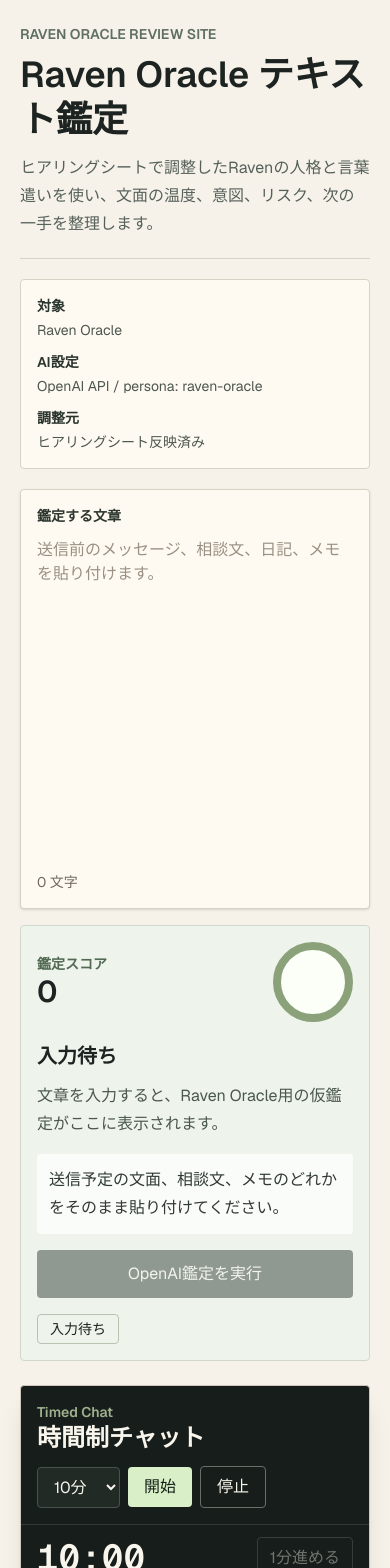
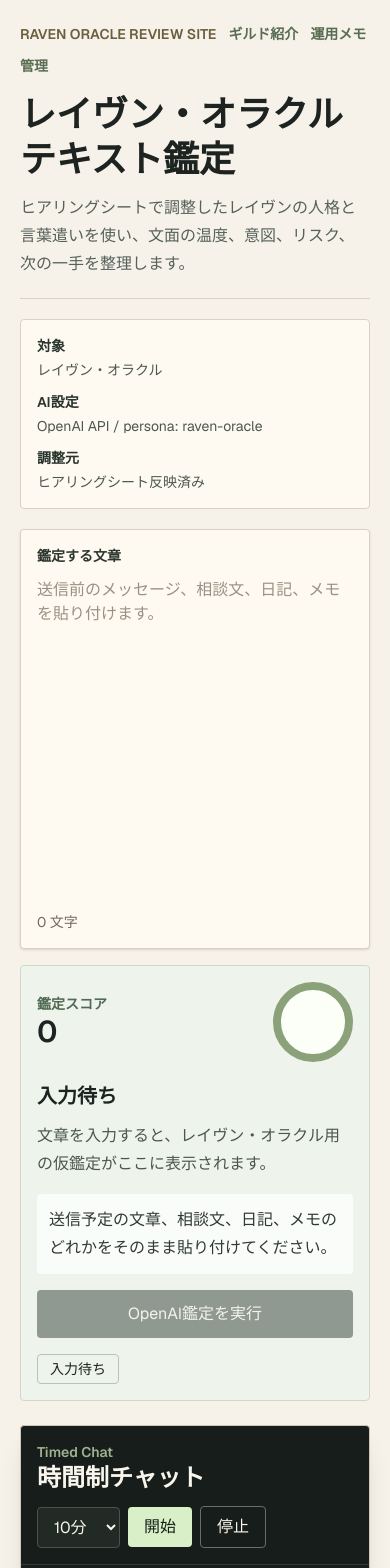
Before and after one commit to drravenoracle-create/raven, a Next.js app: page / in a window 390 px wide. Shown: the top 1568 px of the page. Built offline with nearby package versions, Linux system fonts and the light colour scheme.

Commit message:
Fix Raven guild member names

```diff
--- /dev/null
+++ b/app/guild/page.tsx
@@ -0,0 +1,100 @@
+import Link from "next/link";
+
+const lunaUrl = "https://luna-starwind.pages.dev";
+
+const members = [
+  {
+    id: "luna",
+    name: "ルナ・スターウィンド",
+    role: "月と花の相談役",
+    relation: "レイヴンの弟子",
+    summary: "恋愛や人間関係で揺れる気持ちを、やさしく整理するギルドメンバー。相談者が自分の本音に戻れるよう、静かな言葉で道筋を照らします。",
+    tone: "やわらかく、親しみやすく、気持ちに寄り添う。",
+    accent: "#4d6d77",
+    href: lunaUrl,
+  },
+  {
+    id: "scarlet",
+    name: "スカーレット・ガーディアン",
+    role: "境界線と守りの相談役",
+    relation: "レイヴンの長年の戦友",
+    summary: "距離感、決断、守る力を扱うギルドメンバー。人間関係で自分をすり減らしている人に、守るべき境界線を思い出させます。",
+    tone: "冷静で誠実。必要なことをはっきり伝える。",
+    accent: "#9d2d3e",
+  },
+  {
+    id: "atlas",
+    name: "アトラススミス",
+    role: "現実整理と修理の相談役",
+    relation: "レイヴンの仲間",
+    summary: "仕事、生活、計画整理に強いギルドメンバー。抽象的な不安を分解し、今日できる作業と整える順番に落とし込みます。",
+    tone: "実務的で、職人気質。具体的に助言する。",
+    accent: "#6f5a42",
+  },
+  {
+    id: "sol",
+    name: "ソル・オーロラ",
+    role: "希望と再出発の相談役",
+    relation: "ギルドのムードメーカー",
+    summary: "自己肯定感、新しい始まり、気持ちの切り替えを扱うギルドメンバー。不安の中でも小さな希望を見つけ、次の一歩につなげます。",
+    tone: "明るく前向き。ただし痛みを軽く扱わない。",
+    accent: "#d39a2e",
+  },
+];
+
+export const metadata = {
+  title: "レイヴン・オラクルのギルド紹介",
+  description: "レイヴン・オラクル、ルナ・スターウィンド、スカーレット・ガーディアンたちのギルドメンバー紹介ページです。",
+};
+
+export default function GuildPage() {
+  return (
+    <main className="min-h-screen bg-[#f6f2ea] text-[#1d2320]">
+      <section className="mx-auto max-w-7xl px-5 py-8">
+        <header className="border-b border-[#d8d1c4] pb-7">
+          <nav className="mb-5 flex flex-wrap gap-3 text-sm font-semibold text-[#596d51]">
+            <Link href="/">レイヴン・オラクル</Link>
+            <Link href="/blog/">運用メモ</Link>
+          </nav>
+          <p className="text-sm font-semibold uppercase text-[#6c5f3d]">Guild Profile</p>
+          <h1 className="mt-2 text-4xl font-semibold leading-tight sm:text-5xl">レイヴン・オラクルのギルド</h1>
+          <p className="mt-4 max-w-3xl text-base leading-8 text-[#56615a]">
+            ギルドは未来を断定する場所ではなく、相談者が自分の状況を整理し、次の一歩を選ぶための静かな拠点です。レイヴン・オラクルを中心に、役割の違うメンバーが相談テーマごとの入口を担います。
+          </p>
+        </header>
+
+        <section className="mt-8 grid gap-4 lg:grid-cols-[0.9fr_1.1fr]">
+          <aside className="rounded border border-[#d8d1c4] bg-[#fffaf1] p-5">
+            <p className="text-sm font-semibold text-[#596d51]">Founder</p>
+            <h2 className="mt-2 text-3xl font-semibold">レイヴン・オラクル</h2>
+            <p className="mt-3 leading-7 text-[#56615a]">
+              元軍師。冷静で知的、神秘的でありながら現実的な相談役です。ギルド創設者として、相談者が恐れではなく判断軸から次の行動を選べるよう導きます。
+            </p>
+          </aside>
+          <div className="rounded border border-[#cfd8cb] bg-[#eef4ec] p-5">
+            <h2 className="text-2xl font-semibold">確認済みの正式表記</h2>
+            <ul className="mt-4 grid gap-3 text-sm leading-7 text-[#4b574e] sm:grid-cols-3">
+              <li className="rounded bg-white/70 p-3">レイヴン: レイヴン・オラクル</li>
+              <li className="rounded bg-white/70 p-3">ルナ: <a className="font-semibold text-[#315f70] underline" href={lunaUrl}>ルナ・スターウィンド</a></li>
+              <li className="rounded bg-white/70 p-3">スカーレット: スカーレット・ガーディアン</li>
+            </ul>
+          </div>
+        </section>
+
+        <section className="mt-8 grid gap-4 md:grid-cols-2">
+          {members.map((member) => (
+            <article key={member.id} className="rounded border border-[#d8d1c4] bg-[#fffaf1] p-5" style={{ borderTop: `6px solid ${member.accent}` }}>
+              <p className="text-sm font-semibold text-[#596d51]">{member.role}</p>
+              <h2 className="mt-2 text-2xl font-semibold">
+                {member.href ? <a className="text-[#1d2320] underline decoration-[#4d6d77]/50 underline-offset-4" href={member.href}>{member.name}</a> : member.name}
+              </h2>
+              <p className="mt-1 text-sm font-semibold text-[#6c5f3d]">{member.relation}</p>
+              <p className="mt-3 leading-7 text-[#56615a]">{member.summary}</p>
+              <p className="mt-4 rounded bg-white/70 p-3 text-sm leading-6 text-[#303a33]">{member.tone}</p>
+            </article>
+          ))}
+        </section>
+      </section>
+    </main>
+  );
+}
--- a/app/layout.tsx
+++ b/app/layout.tsx
@@ -13,13 +13,13 @@
 });
 
 export const metadata: Metadata = {
-  title: "Raven Oracle テキスト鑑定",
+  title: "レイヴン・オラクル テキスト鑑定",
   description:
-    "Raven Oracle向けのAIテキスト鑑定と時間制チャット。ヒアリングシートに基づくpersona設定をOpenAI APIに反映します。",
+    "レイヴン・オラクルのAIテキスト鑑定と時間制チャット。文章の温度、意図、リスク、次の一手を整理します。",
   openGraph: {
-    title: "Raven Oracle テキスト鑑定",
+    title: "レイヴン・オラクル テキスト鑑定",
     description:
-      "文章の温度、意図、リスク、次の一手をRaven Oracleのpersonaで整理します。",
+      "文章の温度、意図、リスク、次の一手をレイヴン・オラクルの視点で整理します。",
     type: "website",
   },
   icons: {
@@ -35,9 +35,7 @@
 }>) {
   return (
     <html lang="ja">
-      <body
-        className={`${geistSans.variable} ${geistMono.variable} antialiased`}
-      >
+      <body className={`${geistSans.variable} ${geistMono.variable} antialiased`}>
         {children}
       </body>
     </html>
--- a/app/page.tsx
+++ b/app/page.tsx
@@ -1,5 +1,6 @@
 "use client";
 
+import Link from "next/link";
 import { FormEvent, useEffect, useMemo, useState } from "react";
 
 type Message = {
@@ -13,7 +14,7 @@
   {
     id: 1,
     role: "raven",
-    text: "鑑定したい文章を貼り付けてください。文面の温度、意図、圧、次の一手を整理します。",
+    text: "鑑定したい文章を貼り付けてください。文章の温度、意図、リスク、次の一手を整理します。",
     at: "00:00",
   },
 ];
@@ -21,32 +22,10 @@
 function scoreText(text: string) {
   const trimmed = text.trim();
   const lengthScore = Math.min(35, Math.round(trimmed.length / 12));
-  const questionScore = (trimmed.match(/[?]/g) ?? []).length * 7;
-  const emotionWords = [
-    "不安",
-    "怖い",
-    "迷う",
-    "好き",
-    "嫌い",
-    "つらい",
-    "怒り",
-    "寂しい",
-    "信じる",
-    "anxious",
-    "afraid",
-    "lost",
-    "love",
-    "hate",
-    "hurt",
-    "angry",
-    "lonely",
-    "trust",
-  ];
-  const emotionScore = emotionWords.reduce(
-    (sum, word) => sum + (trimmed.toLowerCase().includes(word) ? 8 : 0),
-    0,
-  );
-  const clarityScore = /したい|必要|なぜなら|だから|決める|予定|want|need|because|therefore|decide|plan/i.test(trimmed) ? 18 : 6;
+  const questionScore = (trimmed.match(/[?？]/g) ?? []).length * 7;
+  const emotionWords = ["不安", "怖い", "迷い", "好き", "嫌い", "つらい", "怒り", "寂しい", "信じる", "anxious", "afraid", "lost", "love", "hate", "hurt", "angry", "lonely", "trust"];
+  const emotionScore = emotionWords.reduce((sum, word) => sum + (trimmed.toLowerCase().includes(word) ? 8 : 0), 0);
+  const clarityScore = /したい|必要|なぜなら|だから|決める|want|need|because|therefore|decide|plan/i.test(trimmed) ? 18 : 6;
 
   return Math.min(100, 18 + lengthScore + questionScore + emotionScore + clarityScore);
 }
@@ -56,28 +35,28 @@
     return {
       score: 0,
       title: "入力待ち",
-      summary: "文章を入力すると、Raven Oracle用の仮鑑定がここに表示されます。",
-      advice: "送信予定の文面、相談文、メモのどれかをそのまま貼り付けてください。",
+      summary: "文章を入力すると、レイヴン・オラクル用の仮鑑定がここに表示されます。",
+      advice: "送信予定の文章、相談文、日記、メモのどれかをそのまま貼り付けてください。",
       flags: ["入力待ち"],
     };
   }
 
   const score = scoreText(text);
   const lower = text.toLowerCase();
-  const isQuestion = /[?？]|どう|なぜ|べき|かな|how|why|should|could|would/.test(lower);
-  const isEmotional = /不安|怖い|迷う|好き|嫌い|つらい|怒り|寂しい|信じる|anxious|afraid|lost|love|hate|hurt|angry|lonely|trust/.test(lower);
+  const isQuestion = /[?？]|どう|なに|すべき|かな|how|why|should|could|would/.test(lower);
+  const isEmotional = /不安|怖い|迷い|好き|嫌い|つらい|怒り|寂しい|信じる|anxious|afraid|lost|love|hate|hurt|angry|lonely|trust/.test(lower);
   const isAction = /したい|必要|送る|会う|決める|止める|始める|変える|want|need|send|meet|decide|stop|start|change/.test(lower);
 
   return {
     score,
-    title: score >= 75 ? "圧が強い文面" : score >= 50 ? "意図が見える文面" : "余白が多い文面",
+    title: score >= 75 ? "圧が強い文章" : score >= 50 ? "感情が見える文章" : "余白が多い文章",
     summary: isEmotional
-      ? "感情が文面を運んでいます。誠実さは伝わりますが、要求や境界線は少し補強が必要です。"
+      ? "感情が文章を選んでいます。誠実さは伝わりますが、要求や境界線の補強が少し必要です。"
       : isQuestion
-        ? "問いかけが中心です。相手の返答を引き出しやすい一方で、結論はまだ開いた状態です。"
+        ? "問いかけが中心です。相手の返信を引き出しやすい一方で、結論はまだ開いた状態です。"
         : "落ち着いた説明文です。重要度や感情を一文足すと、意図がより明確になります。",
     advice: isAction
-      ? "最後に「次にどうしてほしいか」を一文で明示すると、相手が返答しやすくなります。"
+      ? "最後に『次にどうしてほしいか』を一文で明示すると、相手が返信しやすくなります。"
       : "改善するなら、希望、境界線、タイミングを一つずつ足してください。",
     flags: [
       isEmotional ? "感情強め" : "感情控えめ",
@@ -156,13 +135,8 @@
     try {
       const response = await fetch("/api/raven", {
         method: "POST",
-        headers: {
-          "Content-Type": "application/json",
-        },
-        body: JSON.stringify({
-          mode: "reading",
-          sourceText: text,
-        }),
+        headers: { "Content-Type": "application/json" },
+        body: JSON.stringify({ mode: "reading", sourceText: text }),
       });
       const data = (await response.json()) as { text?: string; error?: string };
 
@@ -197,17 +171,12 @@
     try {
       const response = await fetch("/api/raven", {
         method: "POST",
-        headers: {
-          "Content-Type": "application/json",
-        },
+        headers: { "Content-Type": "application/json" },
         body: JSON.stringify({
           mode: "chat",
           sourceText: text,
           message: currentDraft,
-          history: messages.map(({ role, text: messageText }) => ({
-            role,
-            text: messageText,
-          })),
+          history: messages.map(({ role, text: messageText }) => ({ role, text: messageText })),
         }),
       });
       const data = (await response.json()) as { text?: string; error?: string };
@@ -218,12 +187,7 @@
 
       setMessages((current) => [
         ...current,
-        {
-          id: Date.now() + 1,
-          role: "raven",
-          text: data.text,
-          at: formatSeconds(Math.max(0, remaining - 15)),
-        },
+        { id: Date.now() + 1, role: "raven", text: data.text, at: formatSeconds(Math.max(0, remaining - 15)) },
       ]);
       setChatStatus("idle");
     } catch {
@@ -232,10 +196,7 @@
         {
           id: Date.now() + 1,
           role: "raven",
-          text:
-            reading.score > 0
-              ? `${reading.title}です。今は「${reading.flags[1]}」として扱うと整理しやすいです。${reading.advice}`
-              : "OpenAIはまだ未設定です。鑑定対象の文章を貼ると、ローカル判定で補助できます。",
+          text: reading.score > 0 ? `${reading.title}です。今は「${reading.flags[1]}」として扱うと整理しやすいです。${reading.advice}` : "OpenAIはまだ未設定です。鑑定対象の文章を貼ると、ローカル判定で補助できます。",
           at: formatSeconds(Math.max(0, remaining - 15)),
         },
       ]);
@@ -248,156 +209,49 @@
       <section className="mx-auto grid min-h-screen w-full max-w-7xl gap-6 px-5 py-6 lg:grid-cols-[1.05fr_0.95fr]">
         <div className="flex flex-col gap-5">
           <header className="border-b border-[#d8d1c4] pb-5">
-            <p className="text-sm font-semibold uppercase text-[#5f6f61]">
-              Raven Oracle Review Site
-            </p>
-            <h1 className="mt-2 text-4xl font-semibold leading-tight sm:text-5xl">
-              Raven Oracle テキスト鑑定
-            </h1>
+            <nav className="mb-4 flex flex-wrap gap-3 text-sm font-semibold text-[#596d51]">
+              <span className="uppercase text-[#6c5f3d]">Raven Oracle Review Site</span>
+              <Link href="/guild/">ギルド紹介</Link>
+              <Link href="/blog/">運用メモ</Link>
+              <Link href="/admin/" rel="nofollow">管理</Link>
+            </nav>
+            <h1 className="mt-2 text-4xl font-semibold leading-tight sm:text-5xl">レイヴン・オラクル テキスト鑑定</h1>
             <p className="mt-3 max-w-2xl text-base leading-7 text-[#56615a]">
-              ヒアリングシートで調整したRavenの人格と言葉遣いを使い、文面の温度、意図、リスク、次の一手を整理します。
+              ヒアリングシートで調整したレイヴンの人格と言葉遣いを使い、文面の温度、意図、リスク、次の一手を整理します。
             </p>
           </header>
 
           <div className="grid gap-3 rounded border border-[#d8d1c4] bg-[#fffaf1] p-4 text-sm text-[#4c574f] sm:grid-cols-3">
-            <div>
-              <p className="font-semibold text-[#28332c]">対象</p>
-              <p className="mt-1">Raven Oracle</p>
-            </div>
-            <div>
-              <p className="font-semibold text-[#28332c]">AI設定</p>
-              <p className="mt-1">OpenAI API / persona: raven-oracle</p>
-            </div>
-            <div>
-              <p className="font-semibold text-[#28332c]">調整元</p>
-              <p className="mt-1">ヒアリングシート反映済み</p>
-            </div>
+            <div><p className="font-semibold text-[#28332c]">対象</p><p className="mt-1">レイヴン・オラクル</p></div>
+            <div><p className="font-semibold text-[#28332c]">AI設定</p><p className="mt-1">OpenAI API / persona: raven-oracle</p></div>
+            <div><p className="font-semibold text-[#28332c]">調整元</p><p className="mt-1">ヒアリングシート反映済み</p></div>
           </div>
 
           <div className="grid gap-4 xl:grid-cols-[1fr_0.78fr]">
             <label className="flex min-h-[420px] flex-col rounded border border-[#d8d1c4] bg-[#fffaf1] p-4 shadow-sm">
               <span className="text-sm font-semibold text-[#2d372f]">鑑定する文章</span>
-              <textarea
-                className="mt-3 min-h-0 flex-1 resize-none bg-transparent text-base leading-7 outline-none placeholder:text-[#9a9184]"
-                value={text}
-                onChange={(event) => setText(event.target.value)}
-                placeholder="送信前のメッセージ、相談文、日記、メモを貼り付けます。"
-              />
+              <textarea className="mt-3 min-h-0 flex-1 resize-none bg-transparent text-base leading-7 outline-none placeholder:text-[#9a9184]" value={text} onChange={(event) => setText(event.target.value)} placeholder="送信前のメッセージ、相談文、日記、メモを貼り付けます。" />
               <span className="mt-3 text-sm text-[#71695e]">{text.trim().length} 文字</span>
             </label>
 
             <aside className="rounded border border-[#cfd8cb] bg-[#eef4ec] p-4">
-              <div className="flex items-center justify-between gap-3">
-                <div>
-                  <p className="text-sm font-semibold text-[#526954]">鑑定スコア</p>
-                  <h2 className="text-3xl font-semibold">{reading.score}</h2>
-                </div>
-                <div className="h-20 w-20 rounded-full border-8 border-[#8aa179] bg-[#fbfff7]" />
-              </div>
+              <div className="flex items-center justify-between gap-3"><div><p className="text-sm font-semibold text-[#526954]">鑑定スコア</p><h2 className="text-3xl font-semibold">{reading.score}</h2></div><div className="h-20 w-20 rounded-full border-8 border-[#8aa179] bg-[#fbfff7]" /></div>
               <h3 className="mt-5 text-xl font-semibold">{reading.title}</h3>
               <p className="mt-3 leading-7 text-[#4b574e]">{reading.summary}</p>
               <p className="mt-4 rounded bg-[#ffffffb8] p-3 leading-7 text-[#303a33]">{reading.advice}</p>
-              <button
-                className="mt-4 w-full rounded bg-[#1f2c24] px-4 py-3 text-sm font-semibold text-[#f8f5ec] disabled:opacity-45"
-                onClick={runOpenAIReading}
-                disabled={!text.trim() || apiStatus === "loading"}
-              >
-                {apiStatus === "loading" ? "OpenAIで鑑定中..." : "OpenAI鑑定を実行"}
-              </button>
-              {apiError ? (
-                <p className="mt-3 rounded border border-[#c99b83] bg-[#fff4ed] p-3 text-sm leading-6 text-[#7a351e]">
-                  {apiError}
-                </p>
-              ) : null}
-              {openAIReading ? (
-                <div className="mt-3 rounded border border-[#b8c4b2] bg-[#fbfff7] p-3">
-                  <p className="text-sm font-semibold text-[#526954]">OpenAI鑑定結果</p>
-                  <p className="mt-2 whitespace-pre-wrap leading-7 text-[#303a33]">{openAIReading}</p>
-                </div>
-              ) : null}
-              <div className="mt-4 flex flex-wrap gap-2">
-                {reading.flags.map((flag) => (
-                  <span key={flag} className="rounded border border-[#b8c4b2] px-3 py-1 text-sm">
-                    {flag}
-                  </span>
-                ))}
-              </div>
+              <button className="mt-4 w-full rounded bg-[#1f2c24] px-4 py-3 text-sm font-semibold text-[#f8f5ec] disabled:opacity-45" onClick={runOpenAIReading} disabled={!text.trim() || apiStatus === "loading"}>{apiStatus === "loading" ? "OpenAIで鑑定中..." : "OpenAI鑑定を実行"}</button>
+              {apiError ? <p className="mt-3 rounded border border-[#c99b83] bg-[#fff4ed] p-3 text-sm leading-6 text-[#7a351e]">{apiError}</p> : null}
+              {openAIReading ? <div className="mt-3 rounded border border-[#b8c4b2] bg-[#fbfff7] p-3"><p className="text-sm font-semibold text-[#526954]">OpenAI鑑定結果</p><p className="mt-2 whitespace-pre-wrap leading-7 text-[#303a33]">{openAIReading}</p></div> : null}
+              <div className="mt-4 flex flex-wrap gap-2">{reading.flags.map((flag) => <span key={flag} className="rounded border border-[#b8c4b2] px-3 py-1 text-sm">{flag}</span>)}</div>
             </aside>
           </div>
         </div>
 
         <section className="flex min-h-[640px] flex-col rounded border border-[#cfc7ba] bg-[#171d1a] text-[#f8f5ec] shadow-xl">
-          <div className="flex flex-wrap items-center justify-between gap-3 border-b border-[#313b35] p-4">
-            <div>
-              <p className="text-sm font-semibold text-[#9eb28f]">Timed Chat</p>
-              <h2 className="text-2xl font-semibold">時間制チャット</h2>
-            </div>
-            <div className="flex items-center gap-2">
-              <select
-                className="rounded border border-[#48534d] bg-[#222a25] px-3 py-2 text-sm"
-                value={duration}
-                onChange={(event) => {
-                  const next = Number(event.target.value);
-                  setDuration(next);
-                  if (!active) setRemaining(next * 60);
-                }}
-              >
-                <option value={5}>5分</option>
-                <option value={10}>10分</option>
-                <option value={20}>20分</option>
-                <option value={30}>30分</option>
-              </select>
-              <button className="rounded bg-[#d9efc8] px-4 py-2 text-sm font-semibold text-[#142017]" onClick={startSession}>
-                開始
-              </button>
-              <button className="rounded border border-[#657167] px-4 py-2 text-sm" onClick={stopSession}>
-                停止
-              </button>
-            </div>
-          </div>
-
-          <div className="flex items-center justify-between border-b border-[#313b35] px-4 py-3">
-            <div className="font-mono text-4xl font-semibold">{formatSeconds(remaining)}</div>
-            <button
-              className="rounded border border-[#657167] px-3 py-2 text-sm disabled:opacity-40"
-              disabled={!active || remaining === 0}
-              onClick={tickMinute}
-            >
-              1分進める
-            </button>
-          </div>
-
-          <div className="flex-1 space-y-3 overflow-y-auto p-4">
-            {messages.map((message) => (
-              <article
-                key={message.id}
-                className={`max-w-[86%] rounded p-3 ${
-                  message.role === "user"
-                    ? "ml-auto bg-[#e7ddc8] text-[#1e241f]"
-                    : "bg-[#26302a] text-[#f8f5ec]"
-                }`}
-              >
-                <div className="mb-1 flex justify-between gap-4 text-xs opacity-70">
-                  <span>{message.role === "user" ? "あなた" : "Raven"}</span>
-                  <span>{message.at}</span>
-                </div>
-                <p className="leading-7">{message.text}</p>
-              </article>
-            ))}
-          </div>
-
-          <form className="flex gap-2 border-t border-[#313b35] p-4" onSubmit={sendMessage}>
-            <input
-              className="min-w-0 flex-1 rounded border border-[#48534d] bg-[#222a25] px-3 py-3 outline-none placeholder:text-[#8b948e]"
-              value={draft}
-              onChange={(event) => setDraft(event.target.value)}
-              placeholder={active ? "Ravenに相談する" : "セッション開始後に入力できます"}
-              disabled={!active || chatStatus === "loading"}
-            />
-            <button className="rounded bg-[#d9efc8] px-5 py-3 font-semibold text-[#142017]" disabled={!active || chatStatus === "loading"}>
-              {chatStatus === "loading" ? "送信中" : "送信"}
-            </button>
-          </form>
+          <div className="flex flex-wrap items-center justify-between gap-3 border-b border-[#313b35] p-4"><div><p className="text-sm font-semibold text-[#9eb28f]">Timed Chat</p><h2 className="text-2xl font-semibold">時間制チャット</h2></div><div className="flex items-center gap-2"><select className="rounded border border-[#48534d] bg-[#222a25] px-3 py-2 text-sm" value={duration} onChange={(event) => { const next = Number(event.target.value); setDuration(next); if (!active) setRemaining(next * 60); }}><option value={5}>5分</option><option value={10}>10分</option><option value={20}>20分</option><option value={30}>30分</option></select><button className="rounded bg-[#d9efc8] px-4 py-2 text-sm font-semibold text-[#142017]" onClick={startSession}>開始</button><button className="rounded border border-[#657167] px-4 py-2 text-sm" onClick={stopSession}>停止</button></div></div>
+          <div className="flex items-center justify-between border-b border-[#313b35] px-4 py-3"><div className="font-mono text-4xl font-semibold">{formatSeconds(remaining)}</div><button className="rounded border border-[#657167] px-3 py-2 text-sm disabled:opacity-40" disabled={!active || remaining === 0} onClick={tickMinute}>1分進める</button></div>
+          <div className="flex-1 space-y-3 overflow-y-auto p-4">{messages.map((message) => <article key={message.id} className={`max-w-[86%] rounded p-3 ${message.role === "user" ? "ml-auto bg-[#e7ddc8] text-[#1e241f]" : "bg-[#26302a] text-[#f8f5ec]"}`}><div className="mb-1 flex justify-between gap-4 text-xs opacity-70"><span>{message.role === "user" ? "あなた" : "レイヴン"}</span><span>{message.at}</span></div><p className="leading-7">{message.text}</p></article>)}</div>
+          <form className="flex gap-2 border-t border-[#313b35] p-4" onSubmit={sendMessage}><input className="min-w-0 flex-1 rounded border border-[#48534d] bg-[#222a25] px-3 py-3 outline-none placeholder:text-[#8b948e]" value={draft} onChange={(event) => setDraft(event.target.value)} placeholder={active ? "レイヴンに相談する" : "セッション開始後に入力できます"} disabled={!active || chatStatus === "loading"} /><button className="rounded bg-[#d9efc8] px-5 py-3 font-semibold text-[#142017]" disabled={!active || chatStatus === "loading"}>{chatStatus === "loading" ? "送信中" : "送信"}</button></form>
         </section>
       </section>
     </main>
```
